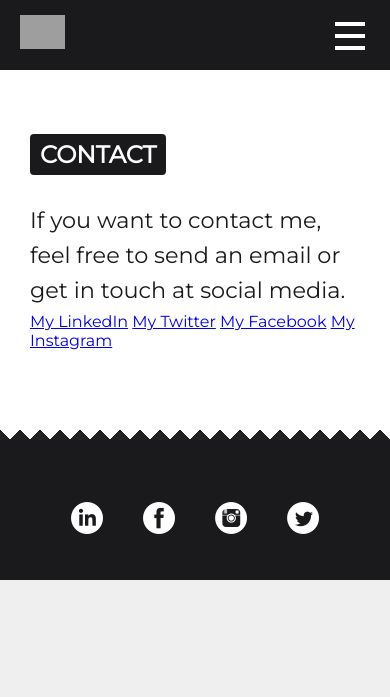
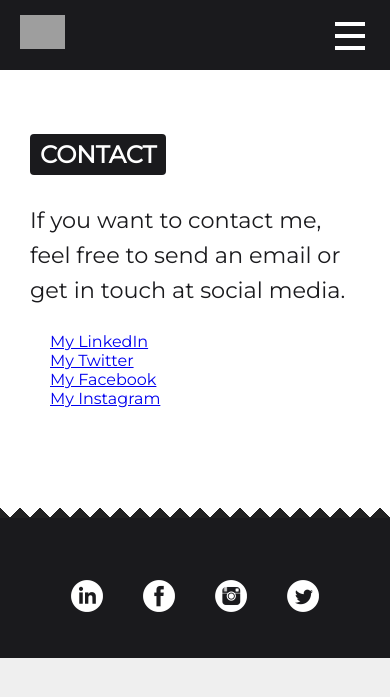
Before and after one commit to dannehess/jekyllportfolio, a Jekyll site: the page built from contact.md, in a window 390 px wide. Shown: the top 697 px of the page. Built offline with Jekyll 4.4.1, drawn with Linux system fonts in a browser that asks for light colours; nearby versions of some CDN libraries; grey boxes are pictures that could not be loaded.

Commit message:
mobile contact div

```diff
--- a/_sass/contact.scss
+++ b/_sass/contact.scss
@@ -132,11 +132,8 @@
     margin-bottom: 10px;
   }
 
-  #success{
-    font-family: 'Montserrat', sans-serif;
-    color: green;
-    font-size: 1.2em;
-    display: none;
+  #mailto{
+    color: white;
   }
 
   .card-right a{
@@ -148,10 +145,42 @@
     justify-content: center;
   }
 
+  .contact-social-media-mobile{
+    display: none;
+    flex-direction: column;
+    padding: 20px;
+  }
+
+  .mylinkedin{
+    background:#0084b4;
+  }
+
+  .mytwitter{
+    background:#1dcaff;
+  }
+
+  .myinstagram{
+    background:linear-gradient(to right, #405DE6, #5851DB , #833AB4, #C13584, #E1306C, #FD1D1D, #F56040, #F77737, #FCAF45, #FFDC80);
+  }
+
+  .myfacebook{
+    background:#3b5998;
+  }
+
+  .mylinkedin, .mytwitter, .myinstagram, .myfacebook{
+    color:white;
+    padding:10px;
+    font-size: 2rem;
+    text-decoration: none;
+    margin-bottom: 20px;
+  }
 
   @media(max-width:800px){
     .card{
       display: none;
+    }
+    .contact-social-media-mobile{
+      display: flex;
     }
     input[type=text], textarea{
       width: 100%;
--- a/contact.md
+++ b/contact.md
@@ -23,7 +23,7 @@
 <div class="card-right">
 <h1>Daniel Hessling</h1>
 <h2>Frontend-Developer</h2>
-<p><a href="mailto:daniel.hessling@gmail.com">daniel.hessling@gmail.com</a></p>
+<p><a id="mailto" href="mailto:daniel.hessling@gmail.com">daniel.hessling@gmail.com</a></p>
 <a href="https://linkedin.com/in/danielhessling" target="_blank">
 <img src="../assets/images/linkedin.png" class="card-icon">
 </a>
@@ -42,13 +42,15 @@
 </div>
 </div>
 
-<a href="https://linkedin.com/in/danielhessling" target="_blank">My LinkedIn</a>
+<div class="contact-social-media-mobile">
+<a href="https://linkedin.com/in/danielhessling" target="_blank" id="mylinkedin">My LinkedIn</a>
 
-<a href="https://twitter.com/dannehess" target="_blank">My Twitter</a>
+<a href="https://twitter.com/dannehess" target="_blank" id="mytwitter">My Twitter</a>
 
-<a href="https://www.facebook.com/daniel.hessling.1" target="_blank">My Facebook</a>
+<a href="https://www.facebook.com/daniel.hessling.1" target="_blank" id="myfacebook">My Facebook</a>
 
-<a href="https://www.instagram.com/dannehess/" target="_blank">My Instagram</a>
+<a href="https://www.instagram.com/dannehess/" target="_blank" id="myinstagram">My Instagram</a>
+</div>
 
 <div class="big-spacer"></div>
 </section>
```
